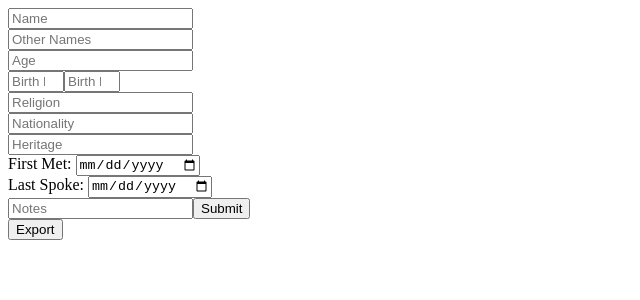
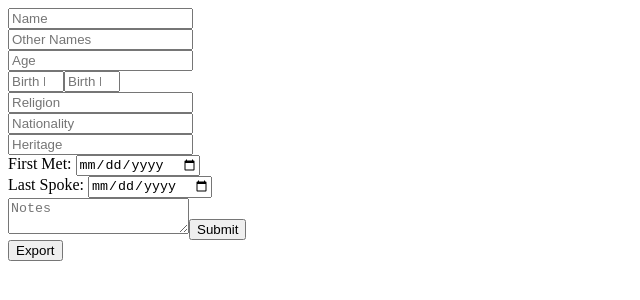
Before and after one commit to Egggggg/PeopleIndex, a React (Create React App) app: page / in a window 1280 px wide. Shown: the top 300 px of the page, without its empty margins (0-640 px from the left). Built offline with nearby package versions, Linux system fonts and the light colour scheme.

Commit message:
Add textarea support in Field

```diff
--- a/src/field.jsx
+++ b/src/field.jsx
@@ -9,6 +9,7 @@ export default function Field(props) {
 		);
 	}
 
+	if (props.type !== "textarea") {
 		val.push(
 			<input
 				type={props.type}
@@ -21,6 +22,17 @@ export default function Field(props) {
 				key="input"
 			/>
 		);
+	} else {
+		val.push(
+			<textarea
+				placeholder={props.placeholder}
+				name={props.name}
+				onChange={props.handleChange(props.user, props.setUser)}
+				value={props.value}
+				key="input"
+			/>
+		);
+	}
 
 	if (props.br) {
 		val.push(<br key="br" />);
```
Lines whose indentation alone changed are shown as unchanged.
